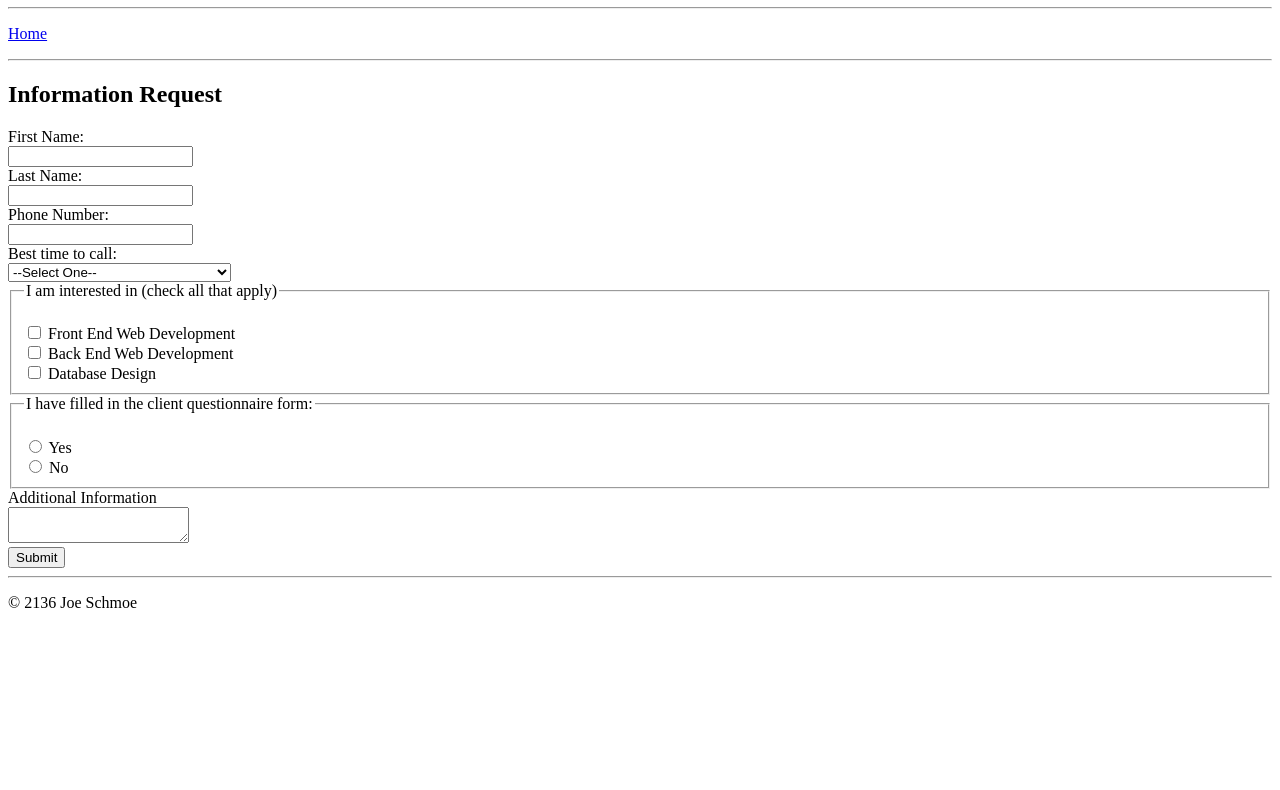
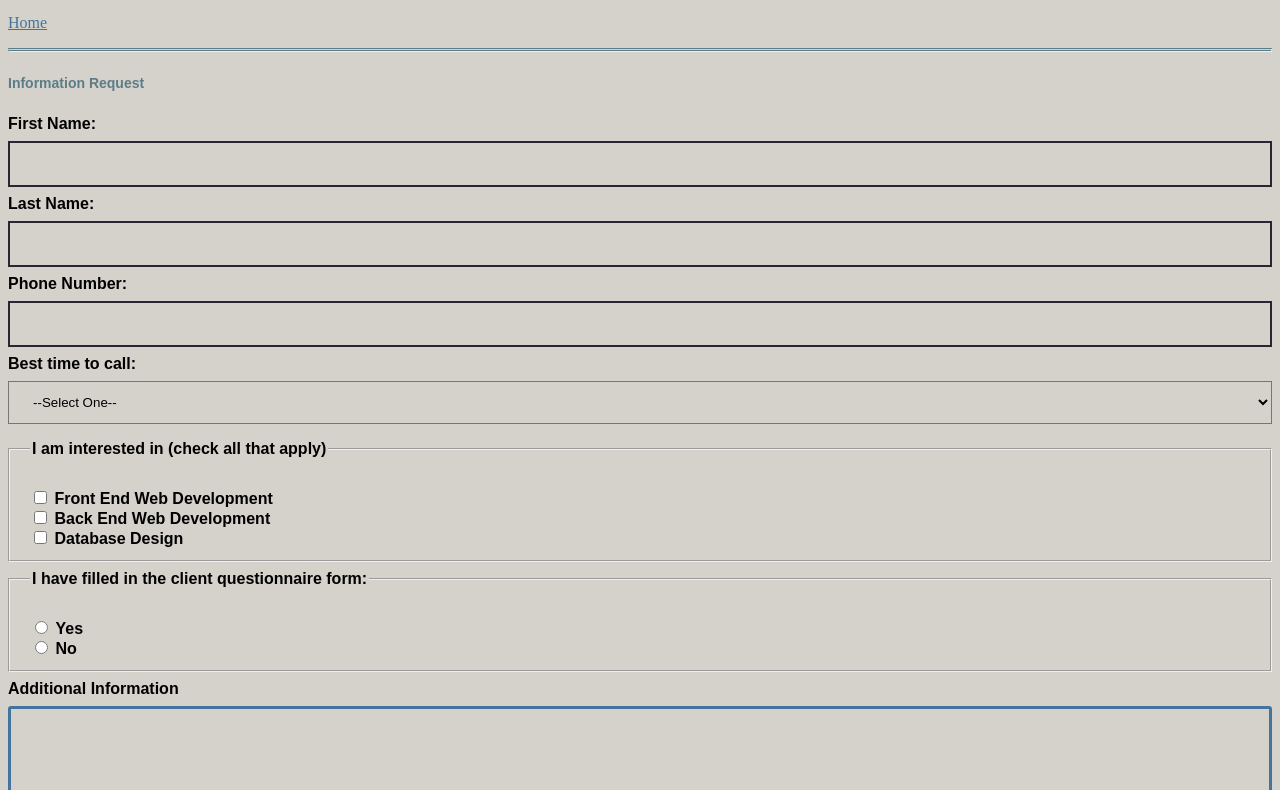
Before and after one commit to Duanysblist/portfolio, a plain HTML site: page contactMeStart.html in a window 1280 px wide. Shown: the part 73-863 px from the top of the page. Before the commit the page ends 800 px from the top, so only its background shows below. Drawn offline with Linux system fonts and the light colour scheme.

Commit message:
Added some CSS to contact and index pages

```diff
--- a/contactMeStart.html
+++ b/contactMeStart.html
@@ -2,6 +2,7 @@
 <html>
 	<head>
 		<title>Contact Me</title>
+		<link href="style.css" rel="stylesheet" type="text/css" />
 	</head>
 	<body>
 		<h1>Contact Me</h1>
--- /dev/null
+++ b/style.css
@@ -0,0 +1,70 @@
+/*Common elements across all pages*/
+body{font-family: Arial, Helvetica, snas-serif;
+	background-color: #d5d2cb;}
+h1{font-size: 20px; line-height: 40px; color: #44749d;}
+hr{border-top: 3px double #5b7d87;}
+h2{font-size: 14px; line-height: 40px; color: #5b7d87;}
+a{font-family: serif; text-decoration: underline; font-weight: none;}
+a:link{color: #44749d;}
+a:hover{color: #8c2238;}
+a:active{color: #8c2238;}
+
+input[type=text] {
+	background-color:#d5d2cb;
+	border: 2px solid #292533;
+	width: 100%;
+	padding: 12px 20px;
+	margin: 8px 0;
+	box-sizing: border-box;
+}
+
+fieldset{
+	background-color: #d5d2cb;
+	width:100%;
+	padding: 12px 20px;
+	margin: 8px 0;
+	box-sizing: border-box;
+}
+
+input, label{
+	font-size: 16px;
+	font-family: Arial, Helvetica, serif;
+	font-weight: bold;
+}
+
+legend{
+	font-size: 16px;
+	font-family: Arial, Helvetica, serif;
+	font-weight: bold;
+}
+
+select{
+	background-color: #d5d2cb;
+	width: 100%;
+	padding: 12px 20px;
+	margin: 8px 0;
+	box-sizing: border-box;
+}
+
+textarea{
+	width: 100%;
+	height: 200px;
+	padding: 12px 20px;
+	margin: 8px 0;
+	box-sizing: border-box;
+	border: 3px solid #44749d;
+	border-radius: 3px;
+	background-color: #d5d2cb;
+	resize: none;
+}
+
+input, submit{
+	background-color: #8c2238;
+	border: none;
+	color: white;
+	padding: 12px 20px;
+	text-align: center;
+	text-decoration: none;
+	display: inline-block;
+	font-size: 16px;
+}
```
Also changed, not shown: index.html (+20 -2 lines).
